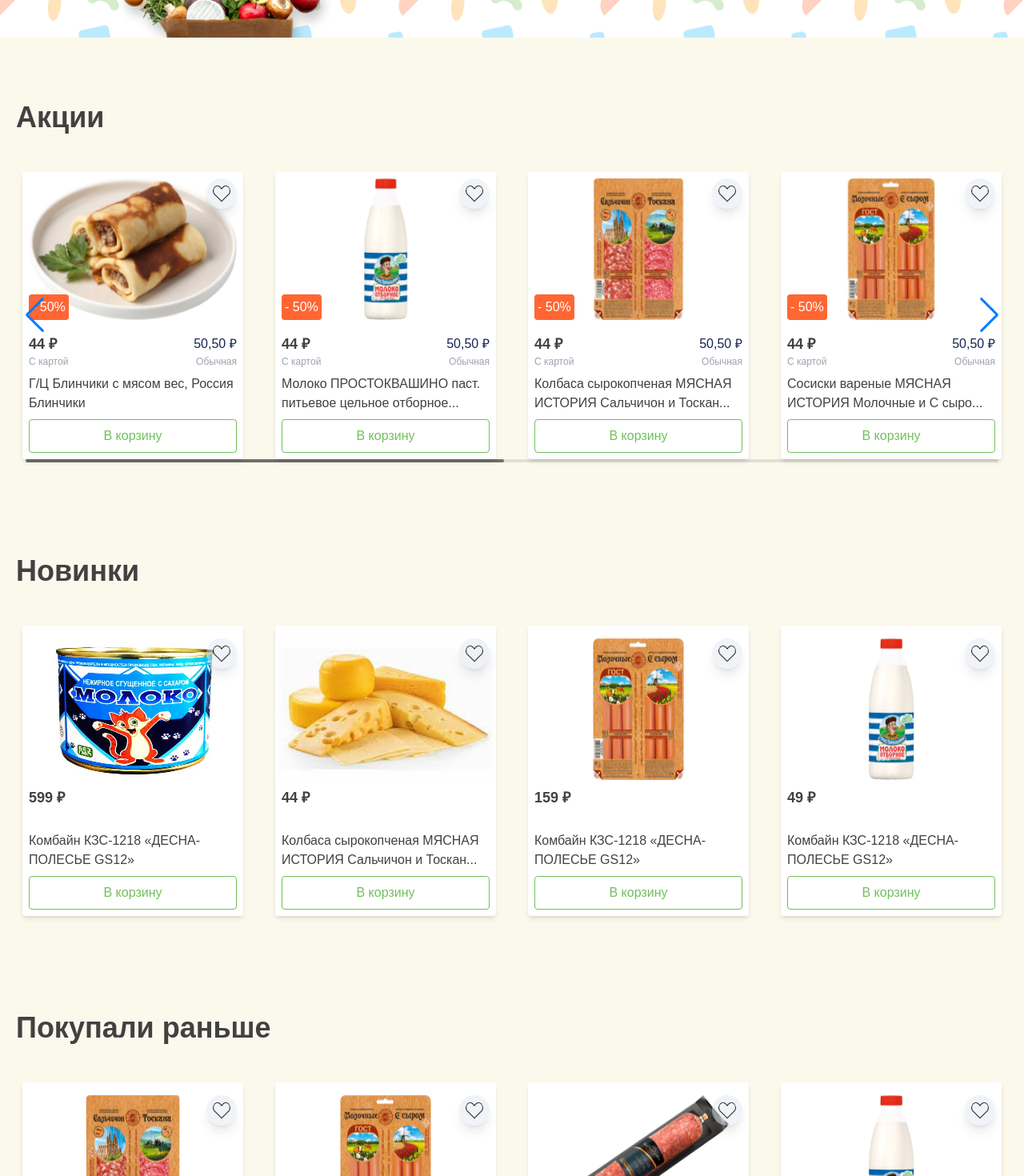
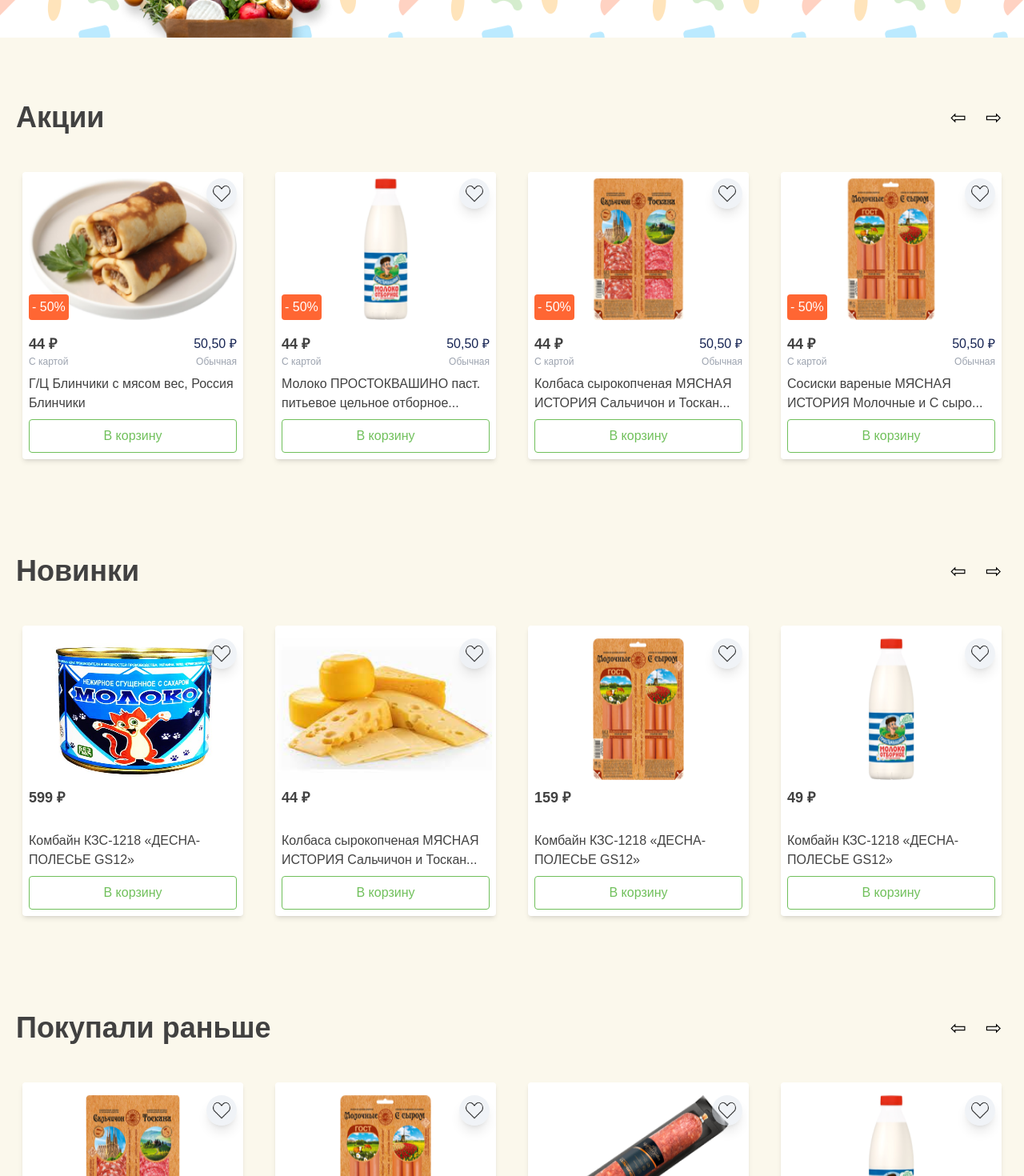
Before and after one commit to mirodil-web/Severyanochka, a React (Vite) app: page / in a window 1280 px wide. Shown: the part 220-1690 px from the top of the page at 80% size. Built offline with nearby package versions, Linux system fonts and the light colour scheme.

Commit message:
all components swipper navigation fixed

```diff
--- a/src/components/Aksiya.jsx
+++ b/src/components/Aksiya.jsx
@@ -9,7 +9,7 @@
 import 'swiper/css/scrollbar';
 
 
-const Aksiya = ({ addLike, cardLike, removeLike, addKorzina}) => {
+const Aksiya = ({ addLike,  removeLike, addKorzina}) => {
     const [badge, setBadge] = useState();
     const like = (acsiyaId) => {
 
@@ -25,6 +25,14 @@
         stylesheet.insertRule(".swiper-pagination-bullet-active { background: #000 !important;}", 0);
     }, []);
 
+    const [custom_swiper, set_swiper] = useState({});
+    const nextSlide = () => {
+        custom_swiper.slideNext();
+    };
+    const prevSlide = () => {
+        custom_swiper.slidePrev();
+    };
+
 
 
     return (
@@ -34,10 +42,10 @@
                 <div className='flex justify-between items-center mb-10'>
                     <h2 className='md:text-4xl text-2xl  font-bold text-qorag'>Акции  </h2>
 
-                    {/* <div class="bloc">
-                        <div class="swiper-button-next">→</div>
-                        <div class="swiper-button-prev swiper-button-disabled">←</div>
-                    </div> */}
+                    <div class="flex space-x-2 rounded-nor text-2xl ">
+                        <button onClick={prevSlide} class="hover:bg-Yashil hover:text-white px-2 rounded-nor duration-300">⇦</button>
+                        <button onClick={nextSlide} class="hover:bg-Yashil hover:text-white px-2 rounded-nor duration-300">⇨</button>
+                    </div>
                 </div>
 
                 <Swiper
@@ -48,14 +56,12 @@
                     navigation={
                         true
                     }
-                    scrollbar={{ draggable: true }}
                     className='py-2 px-2  grid grid-cols-4 mySwiper'
                     slidesPerView={1}
                     spaceBetween={40}
                     autoplay={{
                         delay: 2500,
-                        // disableOnInteraction: false,
-
+                        disableOnInteraction: false,
                     }}
                     loop={true}
                     breakpoints={{
@@ -72,6 +78,9 @@
                             spaceBetween: 40,
                         },
                     }}
+                    onInit={(ev) => {
+                        set_swiper(ev);
+                    }}
                     // onSlideChange={() => console.log('slide change')}
                     // onSwiper={(swiper) => console.log(swiper)}
                 >
@@ -80,10 +89,6 @@
                         <SwiperSlide key={acsiyadata.id} className='bg-white shadow-md relative rounded-nor block w-full h-full '>
                             <Setlike acsiyadata={acsiyadata} addKorzina={addKorzina} addLike={addLike} removeLike={removeLike} like={badge === acsiyadata.id} />
                             </SwiperSlide>
-
-                            <div className="swiper-button-next">Next</div>
-                            <div className="swiper-button-prev">Prev</div>
-
                         </div>
 
                     ))}
--- a/src/components/Novinki.jsx
+++ b/src/components/Novinki.jsx
@@ -3,9 +3,18 @@
 import 'swiper/css';
 import { novinkidata } from '../store/data'
 import SetLikeNovinki  from './SetlikeNovinki';
-import { Link } from 'react-router-dom';
+import { Navigation, Pagination, Scrollbar, A11y } from 'swiper/modules';
 
 const Novinki = ({ addLike2, removeLike2, addKorzina2 }) => {
+
+    const [custom_swiper, set_swiper] = useState({});
+    const nextSlide = () => {
+        custom_swiper.slideNext();
+    };
+    const prevSlide = () => {
+        custom_swiper.slidePrev();
+    };
+
     const [like, setLike] = useState(false)
 
             return (
@@ -15,14 +24,22 @@
                         {/* title */}
                         <div className='flex justify-between mb-10'>
                             <h2 className='md:text-4xl text-2xl  font-bold text-qorag'>Новинки</h2>
-                            {/* <Link className='p-2'>
-                                Все новинки
-                                <span className='ml-5'>≽</span>
-                            </Link> */}
+                            <div class="flex space-x-2 rounded-nor text-2xl ">
+                                <button onClick={prevSlide} class="hover:bg-Yashil hover:text-white px-2 rounded-nor duration-300">⇦</button>
+                                <button onClick={nextSlide} class="hover:bg-Yashil hover:text-white px-2 rounded-nor duration-300">⇨</button>
+                            </div>
                         </div>
 
                         {/* Card wrapper */}
-                        <Swiper className='py-2  px-2'
+                        <Swiper
+                            modules={[Navigation, Pagination, Scrollbar, A11y]}
+                            navigation={
+                                true
+                            }
+                            onInit={(ev) => {
+                                set_swiper(ev);
+                            }}
+                            className='py-2  px-2'
                             spaceBetween={40}
                             slidesPerView={1}
                             autoplay={{
@@ -45,8 +62,8 @@
                             }}
                             loop={true}
 
-                            onSlideChange={() => console.log('slide change')}
-                            onSwiper={(swiper) => console.log(swiper)}
+                            // onSlideChange={() => console.log('slide change')}
+                            // onSwiper={(swiper) => console.log(swiper)}
                         >
 
                             {novinkidata.map((novinkidata) => (
--- a/src/components/Ranshe.jsx
+++ b/src/components/Ranshe.jsx
@@ -2,11 +2,21 @@
 import { Swiper, SwiperSlide } from 'swiper/react';
 import { ranshedata } from '../store/data'
 import SetlikeRanshe from './SetlikeRanshe';
+import { Navigation, Pagination, Scrollbar, A11y } from 'swiper/modules';
+
 
 
 const Ranshe = ({ addLike3, removeLike3, addKorzina3 }) => {
 
     const [like, setLike] = useState(false)
+
+    const [custom_swiper, set_swiper] = useState({});
+    const nextSlide = () => {
+        custom_swiper.slideNext();
+    };
+    const prevSlide = () => {
+        custom_swiper.slidePrev();
+    };
 
 
     return (
@@ -17,14 +27,22 @@
                     {/* title */}
                     <div className='flex justify-between mb-10'>
                         <h2 className='text-2xl md:text-4xl  font-bold text-qorag'>Покупали раньше</h2>
-                        {/* <button className='p-2'>
-                            Все покупки
-                            <span className='ml-5'>≽</span>
-                        </button> */}
+                        <div class="flex space-x-2 rounded-nor text-2xl ">
+                            <button onClick={prevSlide} class="hover:bg-Yashil hover:text-white px-2 rounded-nor duration-300">⇦</button>
+                            <button onClick={nextSlide} class="hover:bg-Yashil hover:text-white px-2 rounded-nor duration-300">⇨</button>
+                        </div>
                     </div>
 
                     {/* Card wrapper */}
-                    <Swiper className=' py-2 px-2'
+                    <Swiper
+                        modules={[Navigation, Pagination, Scrollbar, A11y]}
+                        navigation={
+                            true
+                        }
+                        onInit={(ev) => {
+                            set_swiper(ev);
+                        }}
+                        className=' py-2 px-2'
                         spaceBetween={40}
                         slidesPerView={1}
                         autoplay={{
--- a/src/index.css
+++ b/src/index.css
@@ -24,17 +24,18 @@
 
 body::-webkit-scrollbar-track {
   box-shadow: -5px -5px 10px orange;
-  background-color: #70C05B;
+  background-color: rgb(187, 186, 186);
+
 
 }
 
 body::-webkit-scrollbar-thumb {
   box-shadow: 0px 0px 10px rgb(7, 207, 247);
-  background-color: #f63;
-  border-radius: 200%;
+  background-color: rgba(255, 136, 0, 0.8);
+  border-radius: 200px;
 }
 
-/* .swiper-button-prev::after {
+.swiper-button-prev::after {
   display: none;
 }
 
@@ -48,7 +49,7 @@
 
 .swiper-button-next::before {
   display: none;
-} */
+}
 .swiper-button-prev {
   font-size: 30px;
 }
```
